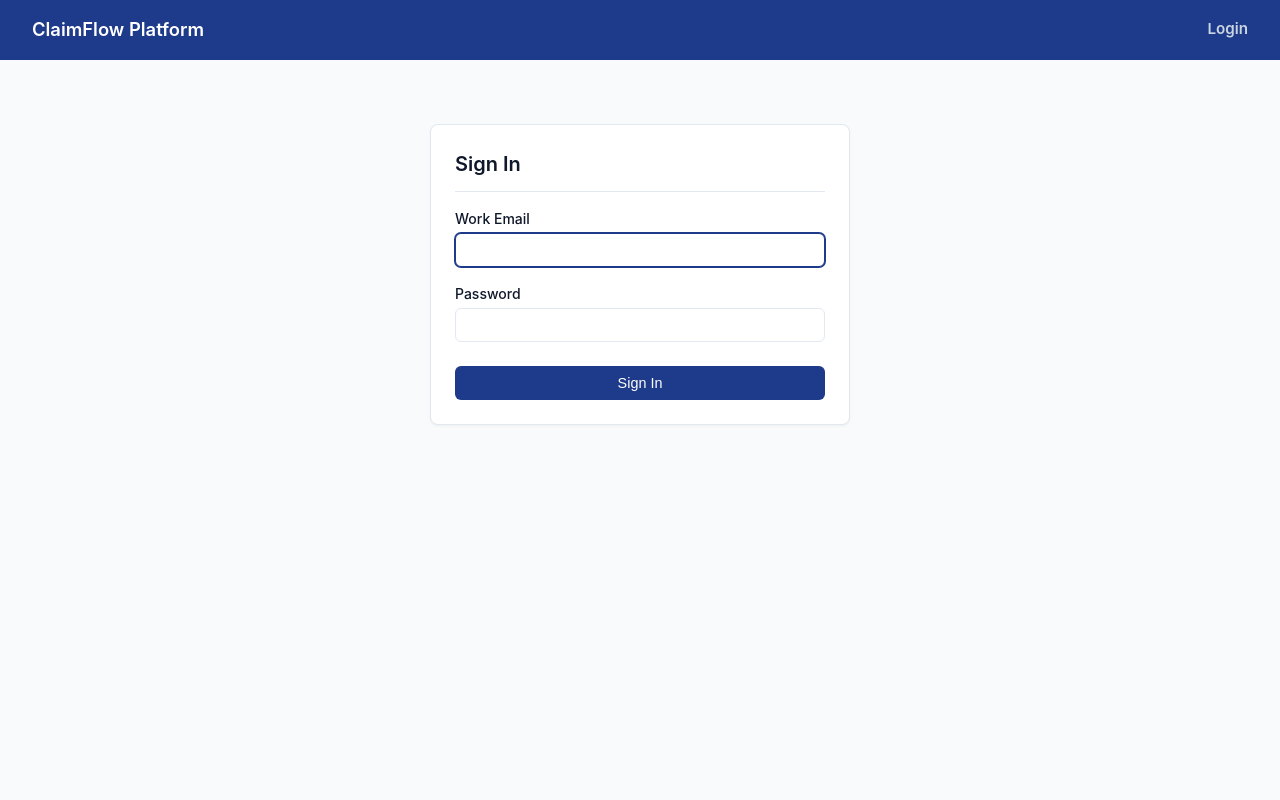
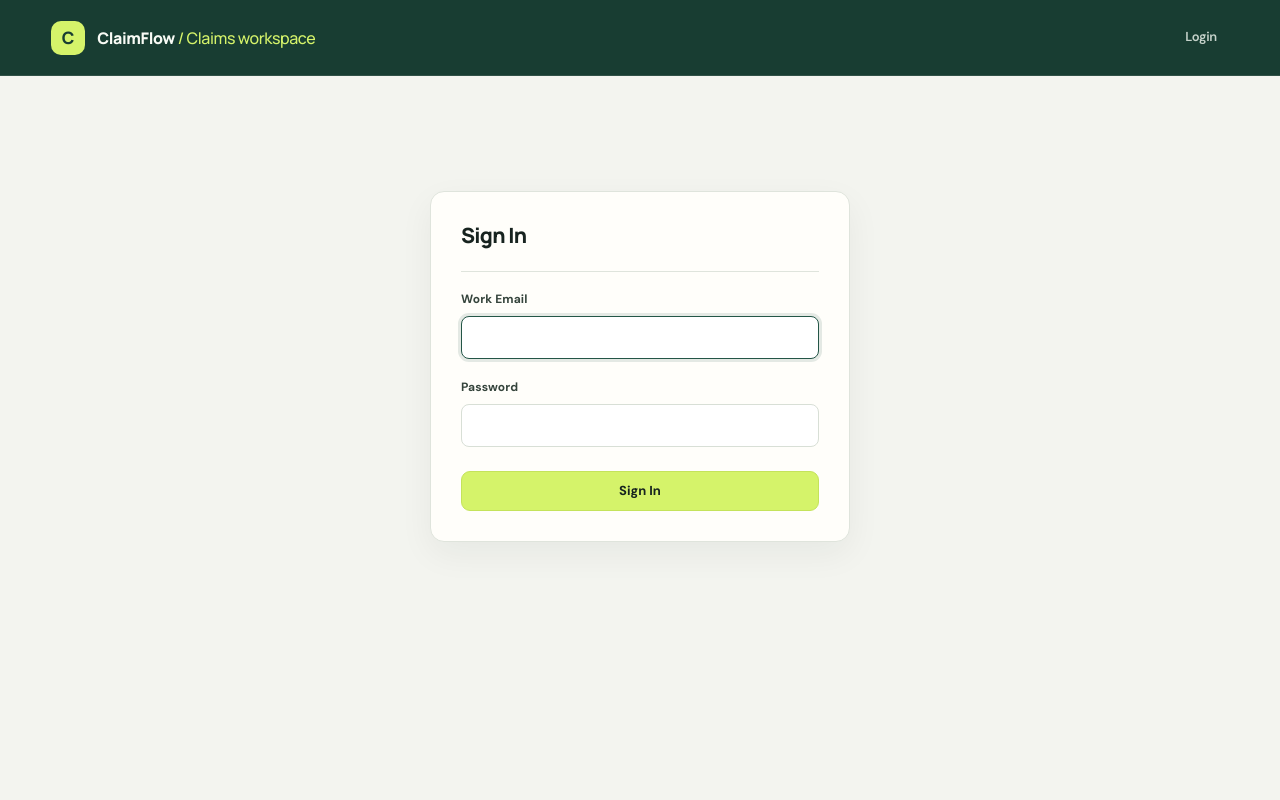
Before and after one commit to davyjones7321/InsuranceClaimProcessing-FraudIndicatorPlatform, a FastAPI app: page /ui/login in a window 1280 px wide. Run offline with FastAPI, Linux system fonts and the light colour scheme.

Commit message:
feat(ui): refresh ClaimFlow interface for prototype

```diff
--- a/templates/base.html
+++ b/templates/base.html
@@ -5,70 +5,142 @@
     <meta name="viewport" content="width=device-width, initial-scale=1.0">
     <title>{% block title %}Insurance Claim Processing Platform{% endblock %}</title>
     <style>
+        @import url('https://fonts.googleapis.com/css2?family=DM+Mono:wght@400;500&family=DM+Sans:wght@400;500;600;700&family=Manrope:wght@500;600;700;800&display=swap');
         :root {
-            --primary: #1e3a8a;
-            --primary-hover: #1e40af;
-            --bg: #f8fafc;
-            --surface: #ffffff;
-            --text: #0f172a;
-            --text-muted: #64748b;
-            --border: #e2e8f0;
-            --success: #15803d;
-            --warning: #b45309;
-            --danger: #b91c1c;
-            --info: #0369a1;
+            color-scheme: light;
+            --ink: #17231f;
+            --muted: #68756f;
+            --paper: #f3f4ef;
+            --surface: #fffefa;
+            --line: #dfe4dc;
+            --forest: #183d32;
+            --forest-2: #245647;
+            --acid: #d5f36a;
+            --success: #236b4b;
+            --warning: #98611d;
+            --danger: #a63d37;
+            --info: #286b80;
+            --radius: 14px;
+            --shadow: 0 12px 34px rgba(27, 45, 36, .055);
         }
-        * { box-sizing: border-box; margin: 0; padding: 0; }
-        body { font-family: -apple-system, BlinkMacSystemFont, "Segoe UI", Roboto, Helvetica, Arial, sans-serif; background-color: var(--bg); color: var(--text); line-height: 1.5; }
-        header { background-color: var(--primary); color: white; padding: 1rem 2rem; display: flex; justify-content: space-between; align-items: center; }
-        header a { color: white; text-decoration: none; font-weight: 600; }
-        nav { display: flex; gap: 1.5rem; align-items: center; }
-        nav a { color: #cbd5e1; text-decoration: none; font-size: 0.95rem; }
-        nav a:hover, nav a.active { color: white; }
-        .user-badge { background-color: rgba(255, 255, 255, 0.15); padding: 0.25rem 0.75rem; border-radius: 9999px; font-size: 0.85rem; font-weight: 500; }
-        main { max-width: 1200px; margin: 2rem auto; padding: 0 1rem; }
-        .card { background: var(--surface); border: 1px solid var(--border); border-radius: 0.5rem; padding: 1.5rem; margin-bottom: 1.5rem; box-shadow: 0 1px 3px rgba(0,0,0,0.05); }
-        .card-header { border-bottom: 1px solid var(--border); padding-bottom: 0.75rem; margin-bottom: 1rem; display: flex; justify-content: space-between; align-items: center; }
-        h1, h2, h3 { color: var(--text); font-weight: 600; }
-        h1 { font-size: 1.5rem; margin-bottom: 1rem; }
-        h2 { font-size: 1.25rem; }
-        .btn { display: inline-block; padding: 0.5rem 1rem; border-radius: 0.375rem; font-weight: 500; text-decoration: none; cursor: pointer; border: 1px solid transparent; font-size: 0.9rem; }
-        .btn-primary { background: var(--primary); color: white; }
-        .btn-primary:hover { background: var(--primary-hover); }
-        .btn-secondary { background: #e2e8f0; color: #334155; }
-        .btn-secondary:hover { background: #cbd5e1; }
-        .btn-danger { background: var(--danger); color: white; }
-        .btn-sm { padding: 0.25rem 0.5rem; font-size: 0.8rem; }
-        .badge { display: inline-block; padding: 0.25rem 0.6rem; border-radius: 9999px; font-size: 0.75rem; font-weight: 600; text-transform: uppercase; }
-        .badge-success { background: #dcfce7; color: #166534; }
-        .badge-warning { background: #fef3c7; color: #92400e; }
-        .badge-danger { background: #fee2e2; color: #991b1b; }
-        .badge-info { background: #e0f2fe; color: #075985; }
-        .badge-neutral { background: #f1f5f9; color: #475569; }
-        .alert { padding: 1rem; border-radius: 0.375rem; margin-bottom: 1rem; }
-        .alert-error { background: #fee2e2; border: 1px solid #fca5a5; color: #991b1b; }
-        .alert-success { background: #dcfce7; border: 1px solid #86efac; color: #166534; }
-        .alert-pilot { background: #fffbeb; border: 1px solid #fde68a; color: #92400e; font-size: 0.85rem; }
-        table { width: 100%; border-collapse: collapse; margin-top: 1rem; }
-        th, td { text-align: left; padding: 0.75rem; border-bottom: 1px solid var(--border); font-size: 0.9rem; }
-        th { background: #f8fafc; color: var(--text-muted); font-weight: 600; }
-        tr:hover { background: #f1f5f9; }
-        .form-group { margin-bottom: 1rem; }
-        label { display: block; font-size: 0.875rem; font-weight: 500; margin-bottom: 0.25rem; }
-        input[type="text"], input[type="email"], input[type="password"], input[type="number"], input[type="date"], select, textarea {
-            width: 100%; padding: 0.5rem 0.75rem; border: 1px solid var(--border); border-radius: 0.375rem; font-size: 0.9rem;
+        * { box-sizing: border-box; }
+        html { min-width: 320px; background: var(--paper); }
+        body {
+            margin: 0; color: var(--ink); background: var(--paper);
+            font-family: "DM Sans", ui-sans-serif, system-ui, -apple-system, "Segoe UI", sans-serif;
+            font-size: 15px; line-height: 1.55; -webkit-font-smoothing: antialiased;
         }
-        input:focus, select:focus, textarea:focus { outline: none; border-color: var(--primary); box-shadow: 0 0 0 1px var(--primary); }
-        .grid-2 { display: grid; grid-template-columns: 1fr 1fr; gap: 1rem; }
-        .grid-3 { display: grid; grid-template-columns: 1fr 1fr 1fr; gap: 1rem; }
-        @media (max-width: 768px) { .grid-2, .grid-3 { grid-template-columns: 1fr; } header { flex-direction: column; gap: 1rem; } nav { flex-wrap: wrap; } }
+        a { color: var(--forest-2); text-underline-offset: 3px; }
+        header {
+            min-height: 76px; padding: 0 clamp(18px, 4vw, 64px);
+            display: flex; justify-content: space-between; align-items: center; gap: 24px;
+            background: var(--forest); color: #f8fbf5; border-bottom: 1px solid rgba(255,255,255,.1);
+        }
+        header > div:first-child { display: flex; align-items: center; gap: 12px; }
+        header > div:first-child:before {
+            content: "C"; display: grid; place-items: center; width: 34px; height: 34px;
+            color: var(--forest); background: var(--acid); border-radius: 10px;
+            font: 800 17px "Manrope", sans-serif;
+        }
+        header a { color: #f8fbf5; text-decoration: none; font-weight: 700; letter-spacing: -.025em; }
+        header > div a { font: 800 16px "Manrope", sans-serif !important; }
+        nav { display: flex; align-items: center; gap: 7px; flex-wrap: wrap; }
+        nav a { padding: 9px 12px; color: #c5d2ca; border-radius: 8px; font-size: 13px; font-weight: 600; transition: background .16s, color .16s; }
+        nav a:hover, nav a.active { color: var(--forest); background: var(--acid); }
+        .user-badge {
+            display: inline-flex; align-items: center; margin-left: 8px; padding: 7px 11px;
+            border: 1px solid rgba(255,255,255,.18); border-radius: 8px;
+            color: #e4ece6; font: 500 11px "DM Mono", monospace; letter-spacing: .01em;
+        }
+        main { width: min(1440px, 100%); min-height: calc(100vh - 76px); margin: 0 auto; padding: clamp(24px, 4vw, 54px) clamp(18px, 4vw, 64px) 72px; }
+        h1, h2, h3, h4 { margin-top: 0; color: var(--ink); font-family: "Manrope", "DM Sans", sans-serif; letter-spacing: -.035em; }
+        h1 { margin-bottom: 10px; font-size: clamp(27px, 3vw, 38px); line-height: 1.15; font-weight: 800; }
+        h2 { font-size: 21px; line-height: 1.3; font-weight: 750; }
+        h3 { font-size: 16px; font-weight: 700; }
+        p { color: var(--muted); }
+        .card {
+            margin-bottom: 22px; padding: clamp(20px, 2.5vw, 30px);
+            background: var(--surface); border: 1px solid var(--line);
+            border-radius: var(--radius); box-shadow: var(--shadow);
+        }
+        .card-header {
+            display: flex; justify-content: space-between; align-items: center; gap: 18px;
+            padding-bottom: 18px; margin-bottom: 18px; border-bottom: 1px solid var(--line);
+        }
+        .card-header h2 { margin: 0 0 4px; }
+        .card-header p { margin: 0; font-size: 13px; }
+        .btn {
+            display: inline-flex; align-items: center; justify-content: center; gap: 8px;
+            min-height: 40px; padding: 9px 15px; border: 1px solid transparent;
+            border-radius: 9px; font: 700 13px "DM Sans", sans-serif;
+            text-decoration: none; cursor: pointer; transition: transform .15s, background .15s, border-color .15s;
+        }
+        .btn:hover { transform: translateY(-1px); }
+        .btn-primary { color: #17231f; background: var(--acid); border-color: #c4e35b; }
+        .btn-primary:hover { background: #c8e95a; }
+        .btn-secondary { color: var(--forest); background: #f5f7f1; border-color: var(--line); }
+        .btn-secondary:hover { background: #e9eee5; }
+        .btn-danger { color: white; background: var(--danger); }
+        .btn-sm { min-height: 32px; padding: 6px 10px; font-size: 12px; }
+        .badge {
+            display: inline-flex; align-items: center; width: fit-content; padding: 5px 9px;
+            border-radius: 6px; font: 500 10px "DM Mono", monospace; letter-spacing: .035em;
+            text-transform: uppercase; white-space: nowrap;
+        }
+        .badge-success { color: #205c41; background: #e2f1e7; }
+        .badge-warning { color: #81551b; background: #f7edd8; }
+        .badge-danger { color: #923b35; background: #f7e4e1; }
+        .badge-info { color: #28677b; background: #e2eff2; }
+        .badge-neutral { color: #59665f; background: #edf0eb; }
+        .alert { padding: 13px 16px; margin-bottom: 20px; border: 1px solid var(--line); border-left: 3px solid var(--info); border-radius: 9px; background: white; color: var(--ink); font-size: 13px; }
+        .alert-error { color: #87342f; background: #fff4f2; border-color: #f0d0cb; border-left-color: var(--danger); }
+        .alert-success { color: #205c41; background: #f1f8f2; border-color: #d6e9d9; border-left-color: var(--success); }
+        .alert-pilot { color: #81551b; background: #fff8e9; border-color: #f0e1bd; font-size: 13px; }
+        table { width: 100%; margin-top: 18px; border-collapse: separate; border-spacing: 0; }
+        th, td { padding: 13px 14px; border-bottom: 1px solid #e9ece6; text-align: left; font-size: 13px; vertical-align: middle; }
+        th { color: #68756f; background: #f5f6f1; font: 500 10px "DM Mono", monospace; letter-spacing: .06em; text-transform: uppercase; }
+        th:first-child { border-radius: 8px 0 0 8px; }
+        th:last-child { border-radius: 0 8px 8px 0; }
+        tbody tr { transition: background .12s; }
+        tbody tr:hover { background: #f7f8f3; }
+        td strong { color: var(--forest); font-weight: 700; }
+        .form-group { margin-bottom: 19px; }
+        label { display: block; margin-bottom: 7px; color: #35443c; font-size: 12px; font-weight: 700; letter-spacing: .01em; }
+        input[type="text"], input[type="email"], input[type="password"], input[type="number"], input[type="date"], input[type="file"], select, textarea {
+            width: 100%; min-height: 43px; padding: 10px 12px; color: var(--ink);
+            background: #fff; border: 1px solid #d8dfd6; border-radius: 8px;
+            font: 14px "DM Sans", sans-serif; transition: border .15s, box-shadow .15s;
+        }
+        textarea { min-height: 110px; resize: vertical; }
+        input:focus, select:focus, textarea:focus { outline: none; border-color: var(--forest-2); box-shadow: 0 0 0 3px rgba(36,86,71,.12); }
+        input::placeholder, textarea::placeholder { color: #9aa59d; }
+        .grid-2 { display: grid; grid-template-columns: repeat(2, minmax(0, 1fr)); gap: 18px; }
+        .grid-3 { display: grid; grid-template-columns: repeat(3, minmax(0, 1fr)); gap: 18px; }
+        main > .card:first-child { animation: enter .28s ease both; }
+        @keyframes enter { from { opacity: 0; transform: translateY(5px); } to { opacity: 1; transform: translateY(0); } }
+        @media (max-width: 900px) {
+            header { align-items: flex-start; flex-direction: column; padding-top: 17px; padding-bottom: 17px; gap: 12px; }
+            nav { gap: 3px; }
+            .user-badge { margin-left: 0; }
+        }
+        @media (max-width: 680px) {
+            main { padding: 24px 14px 48px; }
+            .grid-2, .grid-3 { grid-template-columns: 1fr; }
+            .card-header { align-items: flex-start; flex-direction: column; }
+            .card { padding: 18px; overflow-x: auto; }
+            table { min-width: 720px; }
+            nav a { padding: 8px; font-size: 12px; }
+        }
+        @media (prefers-reduced-motion: reduce) {
+            *, *::before, *::after { scroll-behavior: auto !important; animation-duration: .01ms !important; transition-duration: .01ms !important; }
+        }
     </style>
     {% block extra_head %}{% endblock %}
 </head>
 <body>
     <header>
         <div>
-            <a href="/ui/claims" style="font-size: 1.15rem;">ClaimFlow Platform</a>
+            <a href="/ui/claims" style="font-size: 1.15rem;">ClaimFlow <span style="color:#d5f36a;font-weight:500;">/ Claims workspace</span></a>
         </div>
         <nav>
             {% if user %}
```
